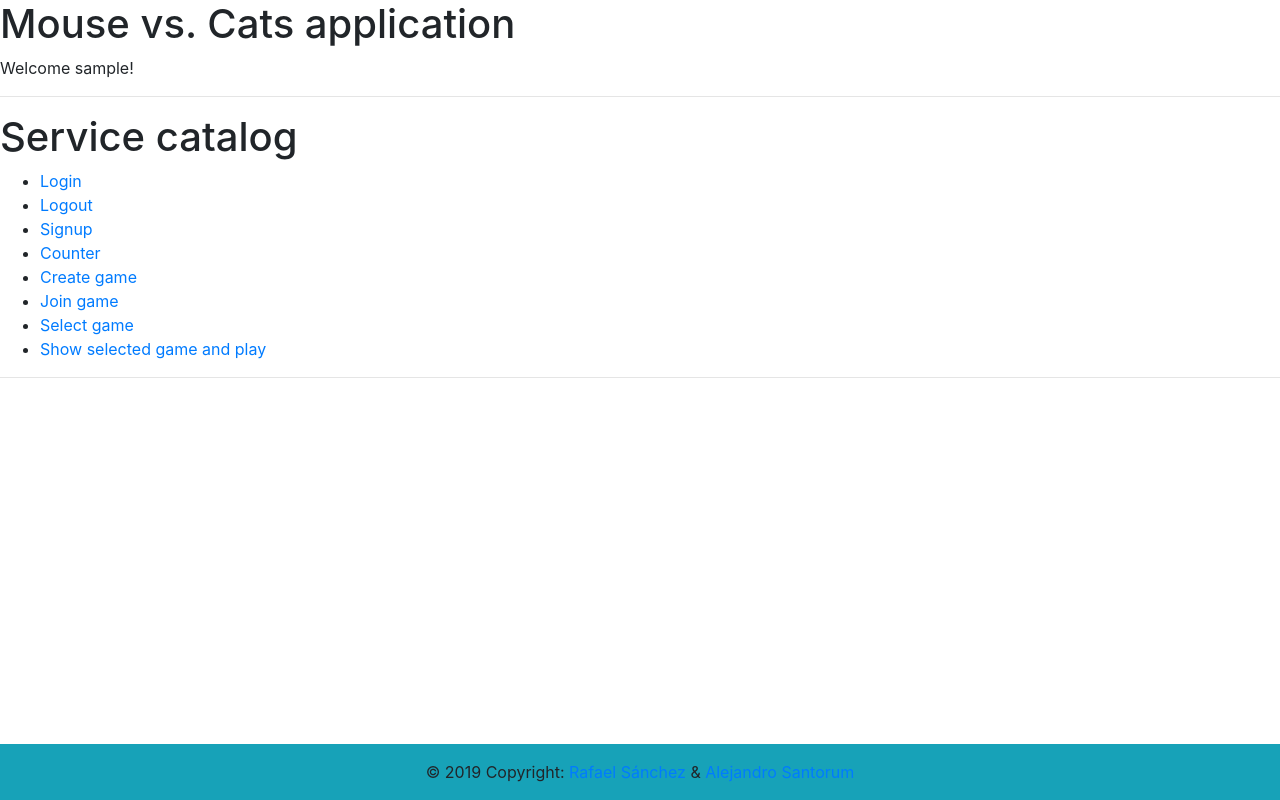
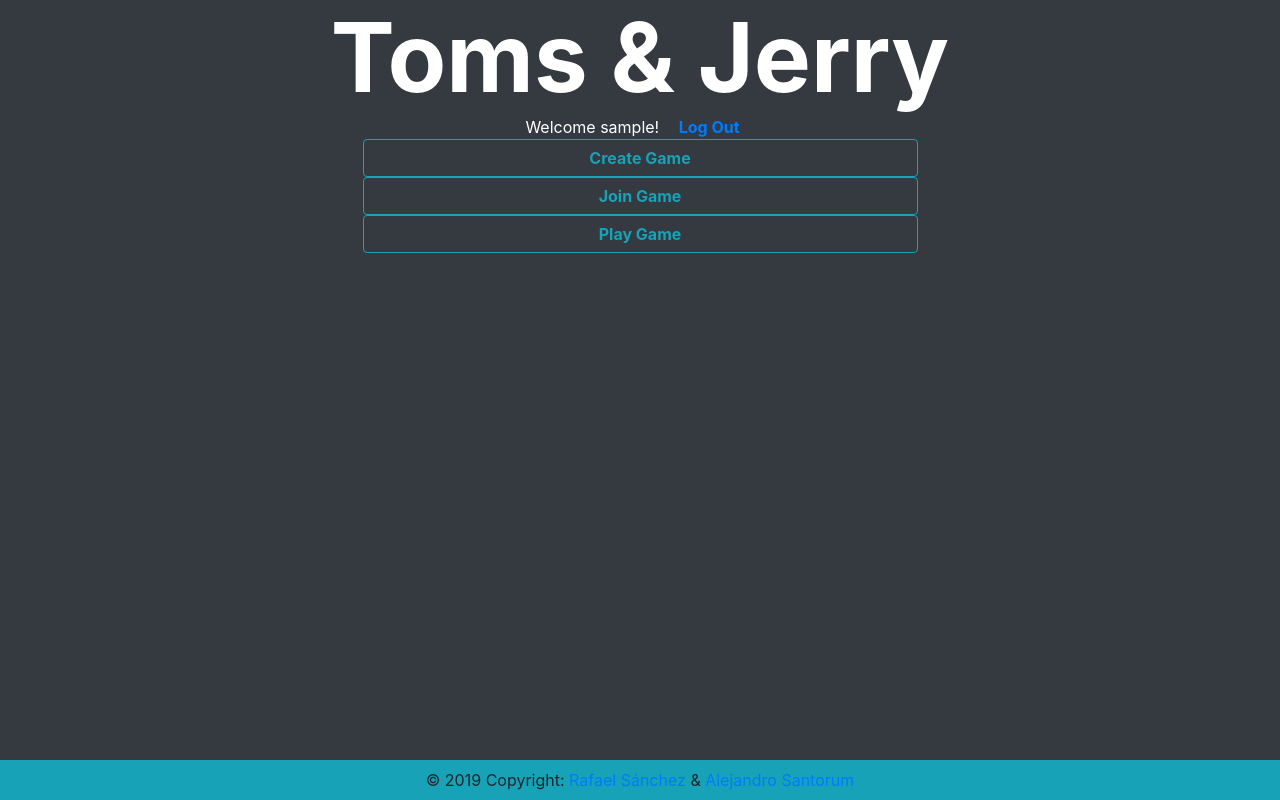
Before and after one commit to AlejandroSantorum/TomsJerry, a Django app: page / in a window 1280 px wide. Run offline with Django 3.2, Linux system fonts and the light colour scheme; the visitor is signed in with stand-in values (Sample User, id 1); some libraries are stand-ins or nearby versions.

Commit message:
start new UI

```diff
--- /dev/null
+++ b/static/css/style.css
@@ -0,0 +1,24 @@
+body{
+    width: 100%;
+    overflow-x: hidden;
+}
+
+.form-rounded{
+    border-radius: 1vw;
+}
+
+#id_username, #id_password, #id_password2{
+    width: 100%;
+    border-top: 0;
+    border-left: 0;
+    border-right: 0;
+}
+
+#id_username:focus, #id_password:focus, #id_password2:focus {
+    outline: none;
+    border-top: 0;
+    border-left: 0;
+    border-right: 0;
+    border-color: #17a2b8;
+    transition: border-color linear 0.3s;
+}
--- a/templates/mouse_cat/base.html
+++ b/templates/mouse_cat/base.html
@@ -18,42 +18,29 @@
     <title>{% block title %}PSI 2019-2020: Example of application{% endblock %}</title>
 </head>
 
-<body id="body">
-    <div id="totalheader">
-        <div id="title">
-            {% block atitle %}<h1>Mouse vs. Cats application</h1>{% endblock atitle %}
+<body class="bg-dark d-flex flex-column">
+    <div class="row justify-content-center">
+        <div id="title" class="col-8 font-weight-bold display-1 text-center text-white">Toms & Jerry</div>
     </div>
 
-        <div id="header">
-            {% if request.user.is_authenticated %}
-                Welcome <span class="username">{{ request.user.username }}</span>!
-            {% endif %}
-        </div>
+    <div id="content" class="container align-items-center d-flex flex-column flex-grow-1">
+        {% block content %}
+        {% endblock content %}
     </div>
 
-    <hr/>
-
-    {% block content %}
-    {% endblock content %}
-
-    <hr/>
-
-    {% block footer %}
-        <!-- Footer -->
     <footer class="page-footer font-small fixed-bottom bg-info">
         <!-- Copyright -->
-            <div class="footer-copyright text-center py-3">© 2019 Copyright:
+        <div class="footer-copyright text-center py-2">© 2019 Copyright:
             <a href="https://github.com/Lletfrix"> Rafael Sánchez </a>
             &
             <a href="https://github.com/AlejandroSantorum"> Alejandro Santorum</a>
         </div>
-            <!-- Copyright -->
+    </footer>
 
-        </footer>
-        <!-- Footer -->
-    {% endblock footer %}
+    <!-- Scripts for bootstrap -->
     <script src="https://code.jquery.com/jquery-3.4.1.slim.min.js" integrity="sha384-J6qa4849blE2+poT4WnyKhv5vZF5SrPo0iEjwBvKU7imGFAV0wwj1yYfoRSJoZ+n" crossorigin="anonymous"></script>
     <script src="https://cdn.jsdelivr.net/npm/popper.js@1.16.0/dist/umd/popper.min.js" integrity="sha384-Q6E9RHvbIyZFJoft+2mJbHaEWldlvI9IOYy5n3zV9zzTtmI3UksdQRVvoxMfooAo" crossorigin="anonymous"></script>
     <script src="https://stackpath.bootstrapcdn.com/bootstrap/4.4.0/js/bootstrap.min.js" integrity="sha384-3qaqj0lc6sV/qpzrc1N5DC6i1VRn/HyX4qdPaiEFbn54VjQBEU341pvjz7Dv3n6P" crossorigin="anonymous"></script>
 </body>
+
 </html>
--- a/templates/mouse_cat/index.html
+++ b/templates/mouse_cat/index.html
@@ -3,18 +3,33 @@
 {% load staticfiles %}
 
 {% block content %}
-<div id="content">
-    <h1>Service catalog</h1>
-
-    <ul>
-        <li><a href="{% url 'login' %}">Login</a></li>
-        <li><a href="{% url 'logout' %}">Logout</a></li>
-        <li><a href="{% url 'signup' %}">Signup</a></li>
-        <li><a href="{% url 'counter' %}">Counter</a></li>
-        <li><a href="{% url 'create_game' %}">Create game</a></li>
-        <li><a href="{% url 'join_game' %}">Join game</a></li>
-        <li><a href="{% url 'select_game' %}">Select game</a></li>
-        <li><a href="{% url 'show_game' %}">Show selected game and play</a></li>
-    </ul>
-</div>
+    {% if user.is_authenticated %}
+    <div>
+        <span class="text-white">Welcome {{ request.user.username }}!</span>
+        <a class="col-6 font-weight-bold" href="{% url 'logout' %}">Log Out</a>
+    </div>
+    <div class="flex-grow-1"></div>
+    <div class="row justify-content-center w-100">
+        <a class="col-6 btn btn-outline-info font-weight-bold" href="{% url 'create_game' %}">Create Game</a>
+    </div>
+    <div class="flex-grow-1" style="max-height: 2.5rem;"></div>
+    <div class="row justify-content-center w-100">
+        <a class="col-6 btn btn-outline-info font-weight-bold" href="{% url 'join_game' %}">Join Game</a>
+    </div>
+    <div class="flex-grow-1" style="max-height: 2.5rem;"></div>
+    <div class="row justify-content-center w-100">
+        <a class="col-6 btn btn-outline-info font-weight-bold" href="{% url 'show_game' %}">Play Game</a>
+    </div>
+    <div class="flex-grow-1"></div>
+    {% else %}
+    <div class="flex-grow-1"></div>
+    <div class="row justify-content-center w-100">
+        <a class="col-6 btn btn-outline-info font-weight-bold" href="{% url 'login' %}">Login</a>
+    </div>
+    <div class="flex-grow-1" style="max-height: 2.5rem;"></div>
+    <div class="row justify-content-center w-100">
+        <a class="col-6 btn btn-outline-info font-weight-bold" href="{% url 'signup' %}">Signup</a>
+    </div>
+    <div class="flex-grow-1"></div>
+    {% endif %}
 {% endblock content %}
```
Also changed, not shown: templates/mouse_cat/login.html (+14 -8 lines), templates/mouse_cat/signup.html (+19 -13 lines). Lines whose indentation alone changed are shown as unchanged.
